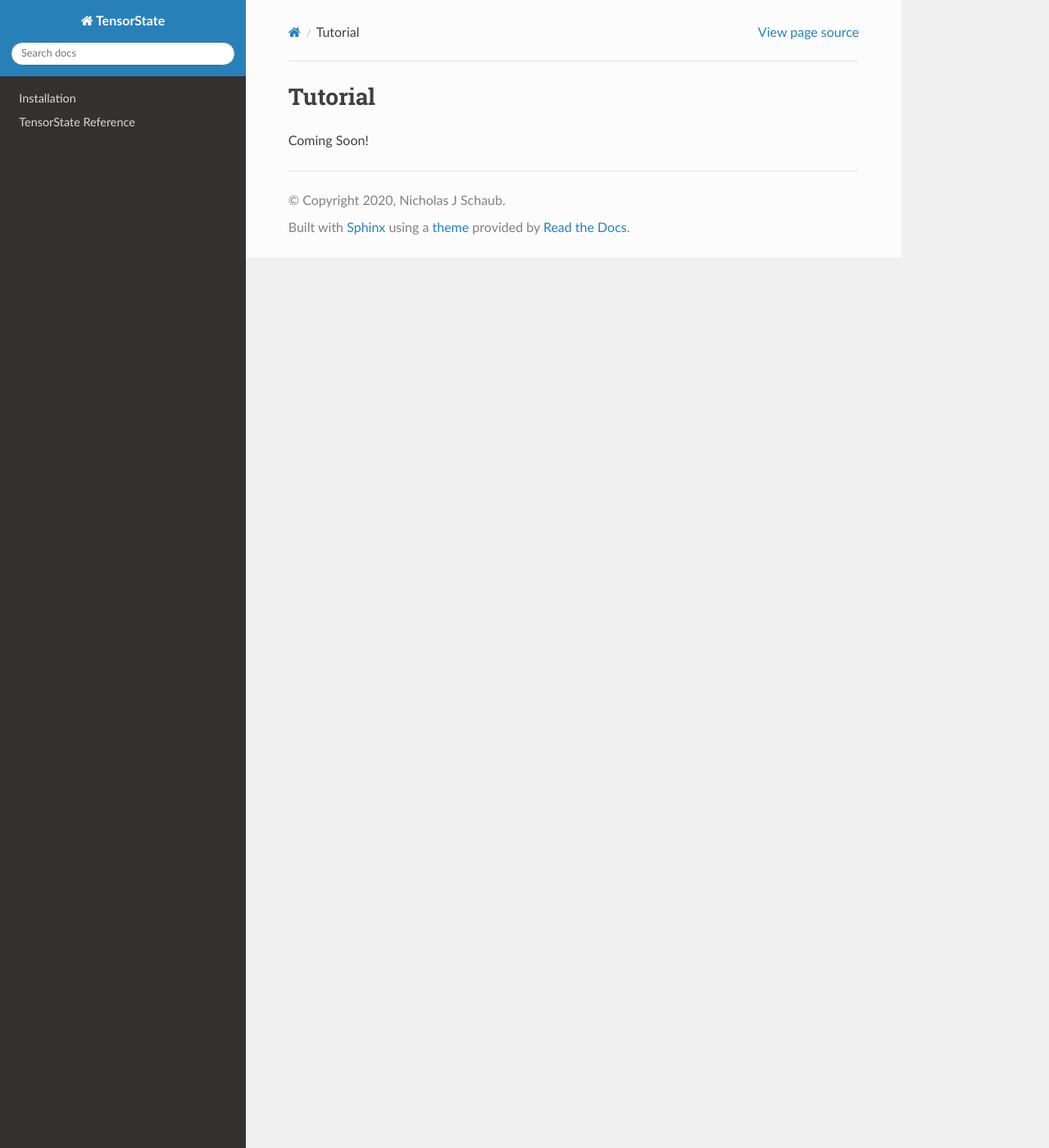
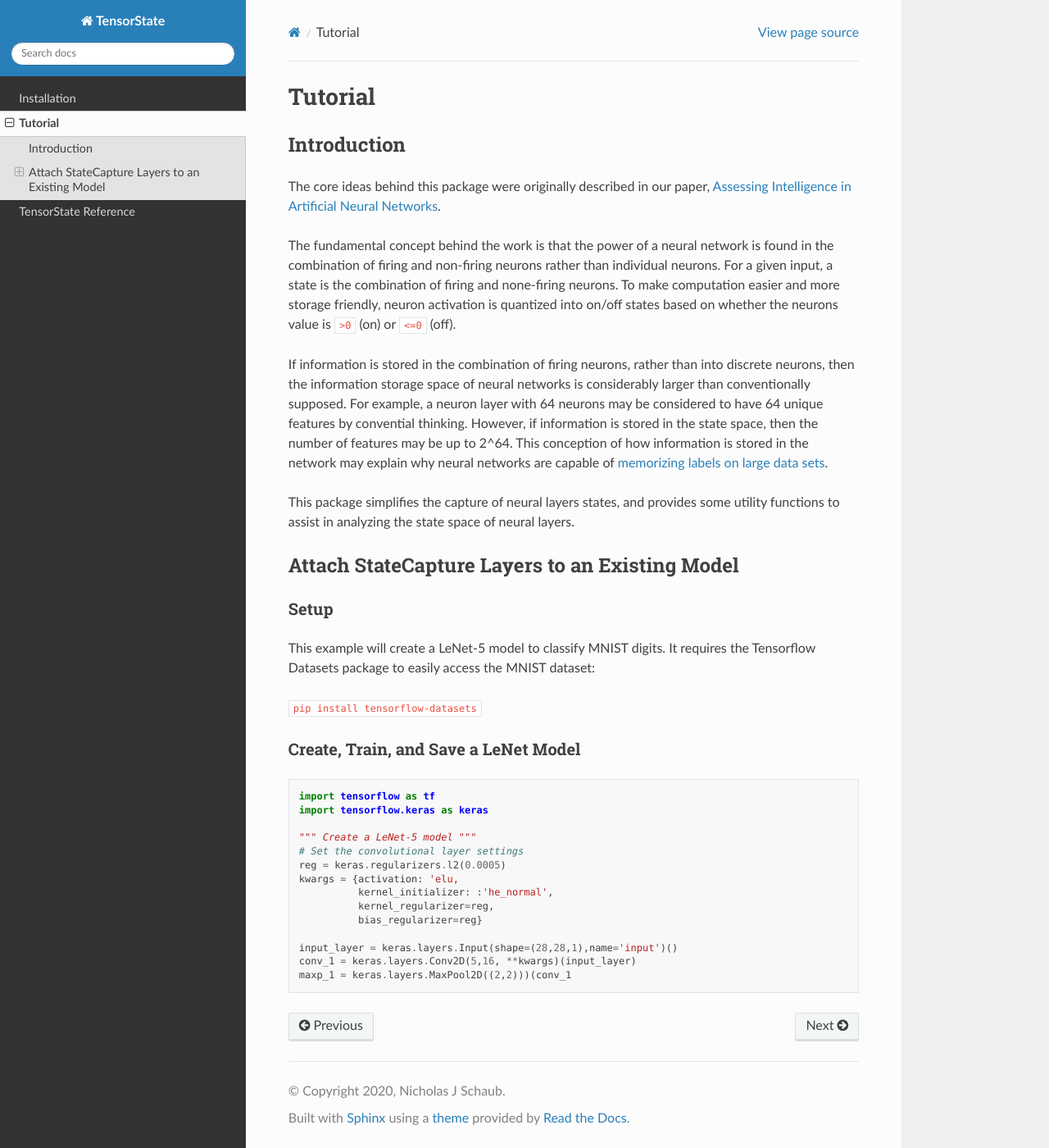
Before and after one commit to Nicholas-Schaub/TensorState, a Sphinx documentation site: the page built from docs/source/Tutorial.rst, in a window 1280 px wide and 1400 px high. Shown: the whole window at 82% size. Built offline with Sphinx 7.4.7 and the Read the Docs theme 2.0.0, drawn with Linux system fonts in a browser that asks for light colours.

Commit message:
Started tutorial and test code

```diff
--- a/docs/source/Tutorial.rst
+++ b/docs/source/Tutorial.rst
@@ -2,52 +2,62 @@
 Tutorial
 ========
 
-Coming Soon!
+------------
+Introduction
+------------
 
-.. ------------
-.. Introduction
-.. ------------
+The core ideas behind this package were originally described in our paper,
+`Assessing Intelligence in Artificial Neural Networks <https://arxiv.org/abs/2006.02909>`_.
 
-.. The core ideas behind this package were originally described in our paper,
-.. `Assessing Intelligence in Artificial Neural Networks <https://arxiv.org/abs/2006.02909>`_.
+The fundamental concept behind the work is that the power of a neural network
+is found in the combination of firing and non-firing neurons rather than individual
+neurons. For a given input, a state is the combination of firing and none-firing
+neurons. To make computation easier and more storage friendly, neuron activation
+is quantized into on/off states based on whether the neurons value is ``>0`` (on) or
+``<=0`` (off).
 
-.. The fundamental concept behind the work is that the power of a neural network
-.. is found in the combination of firing and non-firing neurons rather than individual
-.. neurons. For a given input, a state is the combination of firing and none-firing
-.. neurons. To make computation easier and more storage friendly, neuron activation
-.. is quantized into on/off states based on whether the neurons value is ``>0`` (on) or
-.. ``<=0`` (off).
+If information is stored in the combination of firing neurons, rather than
+into discrete neurons, then the information storage space of neural networks
+is considerably larger than conventionally supposed. For example, a neuron
+layer with 64 neurons may be considered to have 64 unique features by convential
+thinking. However, if information is stored in the state space, then the number
+of features may be up to 2^64. This conception of how information is stored
+in the network may explain why neural networks are capable of `memorizing labels
+on large data sets <https://arxiv.org/abs/1611.03530>`_.
 
-.. If information is stored in the combination of firing neurons, rather than
-.. into discrete neurons, then the information storage space of neural networks
-.. is considerably larger than conventionally supposed. For example, a neuron
-.. layer with 64 neurons may be considered to have 64 unique features by convential
-.. thinking. However, if information is stored in the state space, then the number
-.. of features may be up to 2^64. This conception of how information is stored
-.. in the network may explain why neural networks are capable of `memorizing labels
-.. on large data sets <https://arxiv.org/abs/1611.03530>`_.
+This package simplifies the capture of neural layers states, and provides some
+utility functions to assist in analyzing the state space of neural layers.
 
-.. This package simplifies the capture of neural layers states, and provides some
-.. utility functions to assist in analyzing the state space of neural layers.
+-----------------------------------------------
+Attach StateCapture Layers to an Existing Model
+-----------------------------------------------
 
-.. -----------------------------------------------
-.. Attach StateCapture Layers to an Existing Model
-.. -----------------------------------------------
+'''''
+Setup
+'''''
 
-.. '''''
-.. Setup
-.. '''''
+This example will create a LeNet-5 model to classify MNIST digits. It requires
+the Tensorflow Datasets package to easily access the MNIST dataset:
 
-.. This example will create a LeNet-5 model to classify MNIST digits. It requires
-.. the Tensorflow Datasets package to easily access the MNIST dataset:
+``pip install tensorflow-datasets``
 
-.. ``pip install tensorflow-datasets``
+'''''''''''''''''''''''''''''''''''''
+Create, Train, and Save a LeNet Model
+'''''''''''''''''''''''''''''''''''''
 
-.. ''''''''''''''''''''
-.. Create a LeNet Model
-.. ''''''''''''''''''''
+.. code-block:: python
 
-.. .. code-block:: python
+    import tensorflow as tf
+    import tensorflow.keras as keras
 
-..     import tensorflow as tf
-..     import tensorflow.keras as keras
+    """ Create a LeNet-5 model """
+    # Set the convolutional layer settings
+    reg = keras.regularizers.l2(0.0005)
+    kwargs = {activation: 'elu,
+              kernel_initializer: :'he_normal',
+              kernel_regularizer=reg,
+              bias_regularizer=reg}
+
+    input_layer = keras.layers.Input(shape=(28,28,1),name='input')()
+    conv_1 = keras.layers.Conv2D(5,16, **kwargs)(input_layer)
+    maxp_1 = keras.layers.MaxPool2D((2,2)))(conv_1
--- a/docs/source/index.rst
+++ b/docs/source/index.rst
@@ -12,4 +12,5 @@ Documentation for the Code
    :maxdepth: 1
 
    Installation
+   Tutorial
    TensorState
```
Also changed, not shown: test.py (added, +36 -0 lines).
